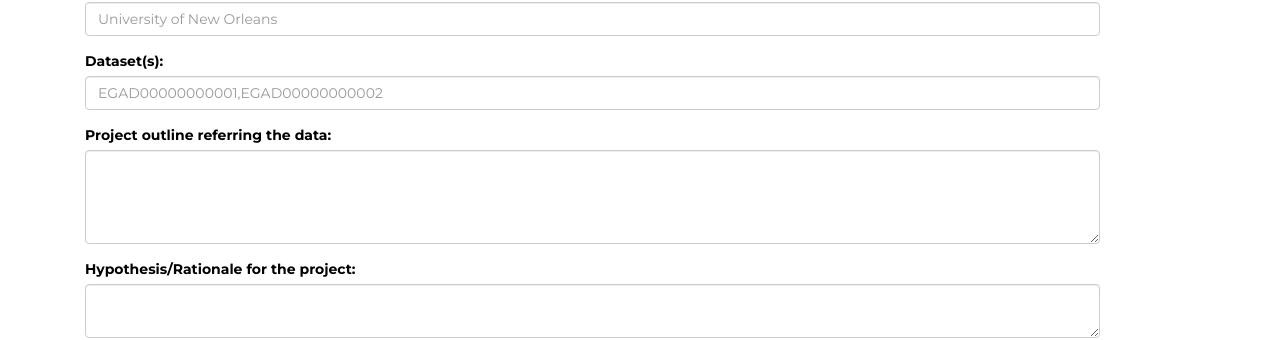
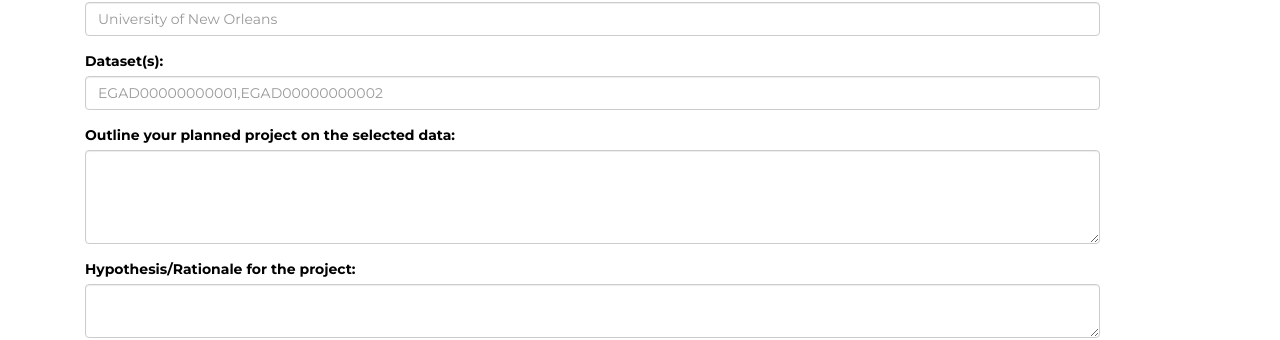
Before and after one commit to ghga-de/online, a Jekyll site: the page built from data.html, in a window 1280 px wide and 900 px high, scrolled down 4621 px. Shown: the part 292-632 px from the top of the window. Built offline with Jekyll 4.4.1, drawn with Linux system fonts in a browser that asks for light colours; nearby versions of some CDN libraries.

Commit message:
change label for project description

```diff
--- a/_includes/data/access.html
+++ b/_includes/data/access.html
@@ -35,7 +35,7 @@
 			        	<input type="textfield" name="datasets", class="form-control" id="datasets" placeholder="EGAD00000000001,EGAD00000000002">
 			        </div>
 			        <div class="form-group">
-			        	<label for="projectOutline">Project outline referring the data:</label>
+			        	<label for="projectOutline">Outline your planned project on the selected data:</label>
 			        	<textarea rows="4" name="projectOutline" class="form-control" id="projectOutline"></textarea>
 			        </div>
 			        <div class="form-group">
```
